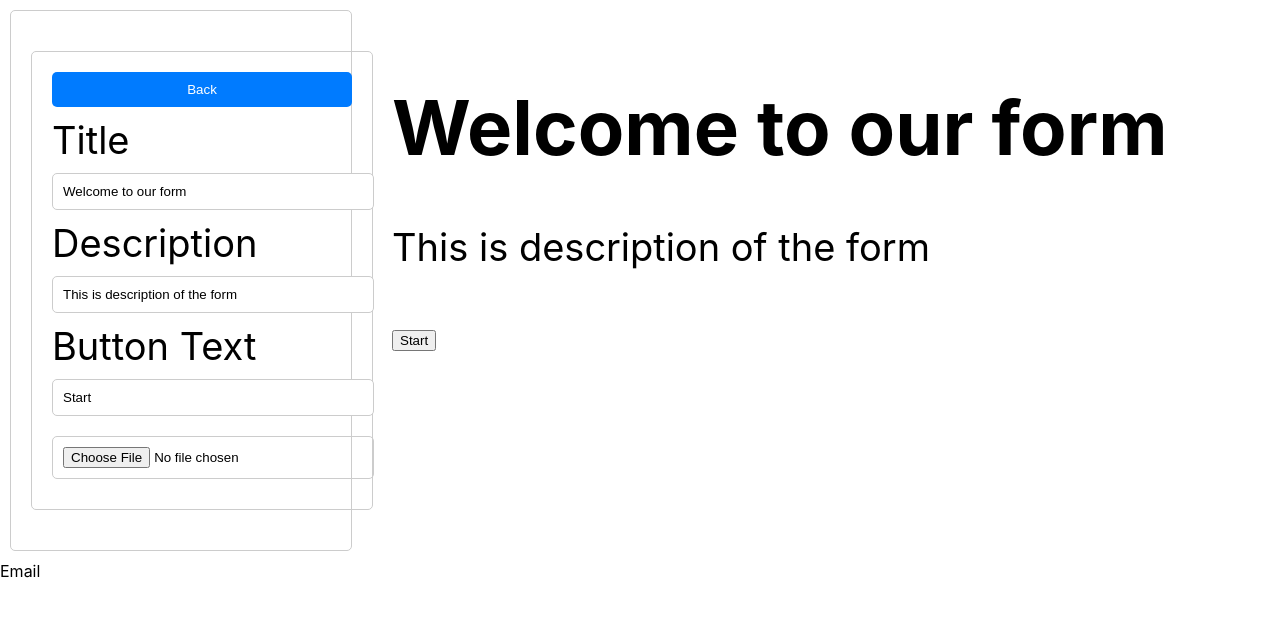
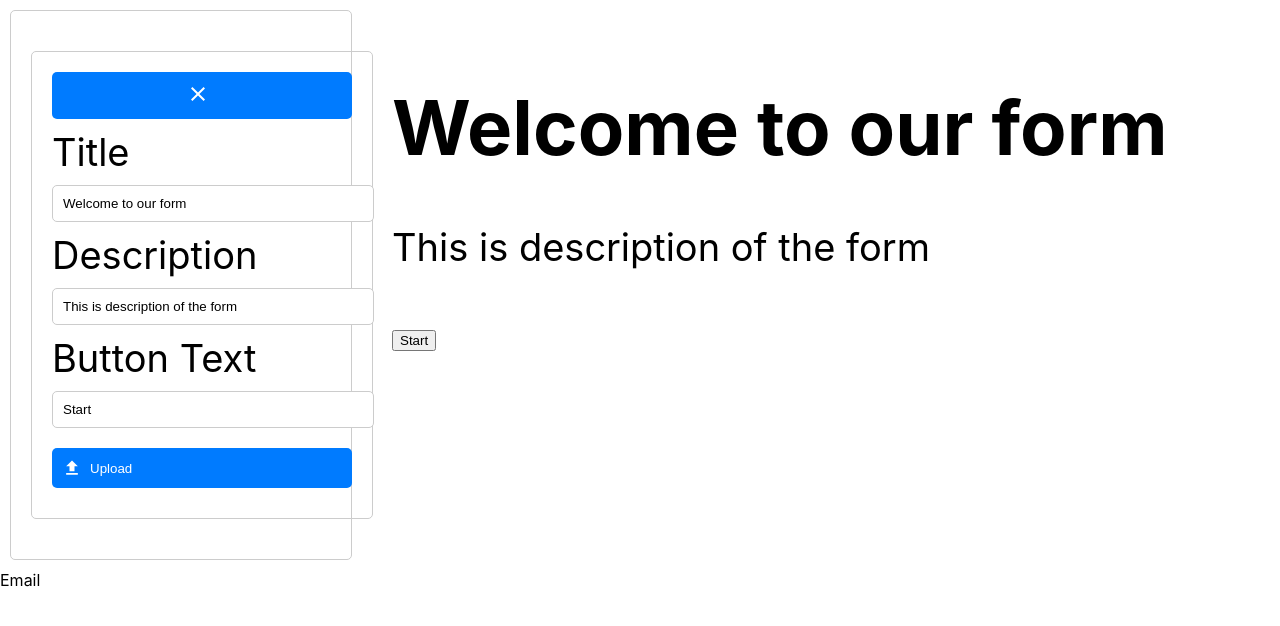
Before and after one commit to supuni97/buildform-replication, a React (Create React App) app: page / in a window 1280 px wide. Both pictures are taken after a click on the button "Welcome Screen". Shown: the top 626 px of the page. Built offline with nearby package versions, Linux system fonts and the light colour scheme.

Commit message:
Changed upload input into button

```diff
--- a/package.json
+++ b/package.json
@@ -3,6 +3,10 @@
   "version": "0.1.0",
   "private": true,
   "dependencies": {
+    "@emotion/react": "^11.13.3",
+    "@emotion/styled": "^11.13.0",
+    "@mui/icons-material": "^6.1.1",
+    "@mui/material": "^6.1.1",
     "@testing-library/jest-dom": "^5.17.0",
     "@testing-library/react": "^13.4.0",
     "@testing-library/user-event": "^13.5.0",
--- a/src/components/Welcome.css
+++ b/src/components/Welcome.css
@@ -66,3 +66,29 @@ img {
     flex: 1;
     padding: 20px;
 }
+
+.upload-Button{
+    color: #ffffff;
+}
+
+.custom-file-upload{
+    display: inline-flex;
+    align-items: center;
+    padding: 10px 20px;
+    cursor: pointer;
+    background-color: #007bff;
+    color: white;
+    border: none;
+    border-radius: 5px;
+    margin-top: 10px;
+    text-align: center;
+    transition: background-color 0.3s;
+}
+
+.custom-file-upload:hover {
+    background-color: #0056b3;
+  }
+
+  #fileInput {
+    display: none;
+  }
--- a/src/components/Welcome.js
+++ b/src/components/Welcome.js
@@ -1,5 +1,7 @@
 import React, { useState } from 'react';
 import './Welcome.css';
+import FileUploadIcon from '@mui/icons-material/FileUpload';
+import CloseIcon from '@mui/icons-material/Close';
 
 const Welcome = () => {
   const [activeTab, setActiveTab] = useState(null);
@@ -12,6 +14,10 @@ const Welcome = () => {
     setImage(URL.createObjectURL(e.target.files[0]));
   };
 
+  const triggerFileUpload = (e) =>{
+    document.getElementById('fileInput').click();
+  }
+
   return (
     <div className="welcome-container">
       <div className="modal">
@@ -23,7 +29,9 @@ const Welcome = () => {
         )}
         {activeTab === 'welcome' && (
           <div className="welcome-screen">
-            <button onClick={() => setActiveTab(null)}>Back</button>
+            <button onClick={() => setActiveTab(null)}>
+            <CloseIcon style={{ marginRight: '8px' }} />
+            </button>
             <label>Title</label>
             <input
               type="text"
@@ -43,7 +51,17 @@ const Welcome = () => {
               onChange={(e) => setBtntext(e.target.value)}
               placeholder="Start"
             />
-            <input type="file" onChange={handleImageUpload} />
+
+            <button onClick={triggerFileUpload} className='custom-file-upload'>
+            <FileUploadIcon style={{ marginRight: '8px', fontSize: '20px' }}/>
+            Upload
+            </button>
+            <input
+              id="fileInput"
+              type="file"
+              style={{ display: 'none' }}
+              onChange={handleImageUpload}
+            />
           </div>
         )}
         {activeTab === 'email' && (
```
Also changed, not shown: 1 other file (tests, documents, lock files or other folders).
